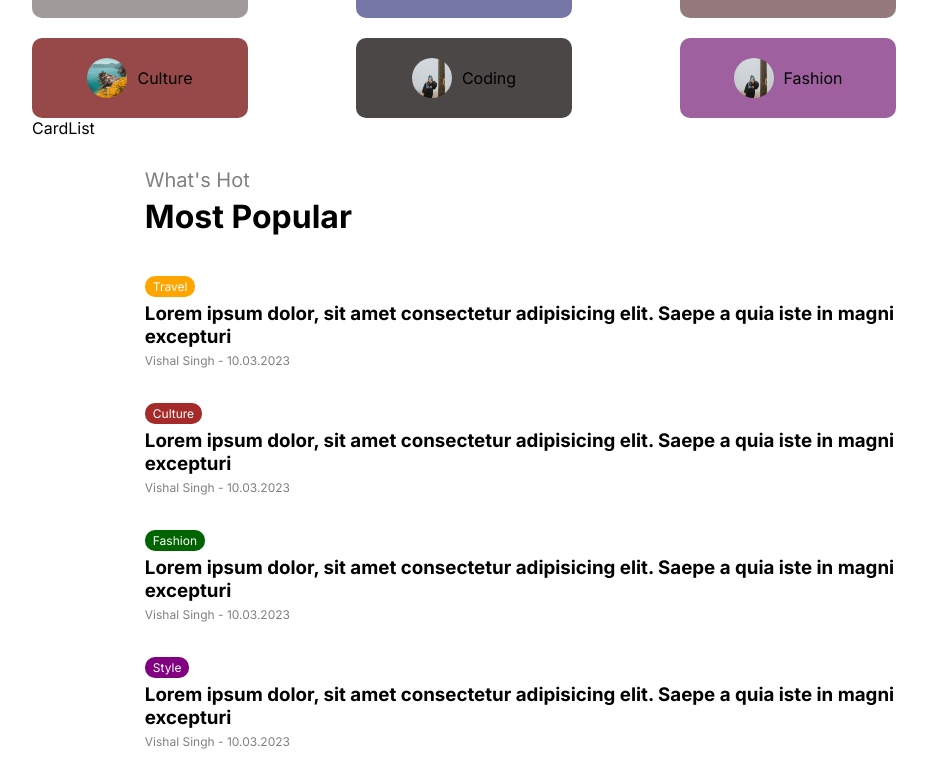
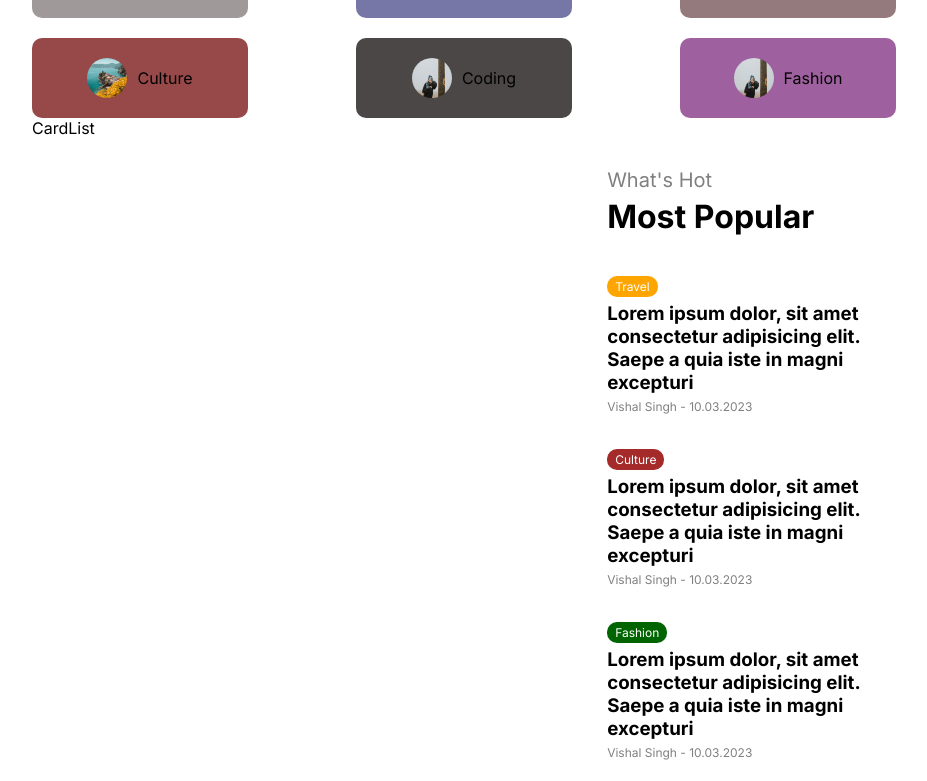
Before and after one commit to vishal9044singh/next-fullstack, a Next.js app: page / in a window 1280 px wide. Shown: the part 1059-1840 px from the top of the page, without its empty margins (176-1103 px from the left). Built offline with nearby package versions, Linux system fonts and the light colour scheme.

Commit message:
Update cardList.module.css

```diff
--- a/src/app/components/cardList/cardList.module.css
+++ b/src/app/components/cardList/cardList.module.css
@@ -1 +1,7 @@
-.container {}
+.container {
+    flex: 5;
+}
+
+.title{
+    margin: 50px 0px 25px 0px;
+}
```
